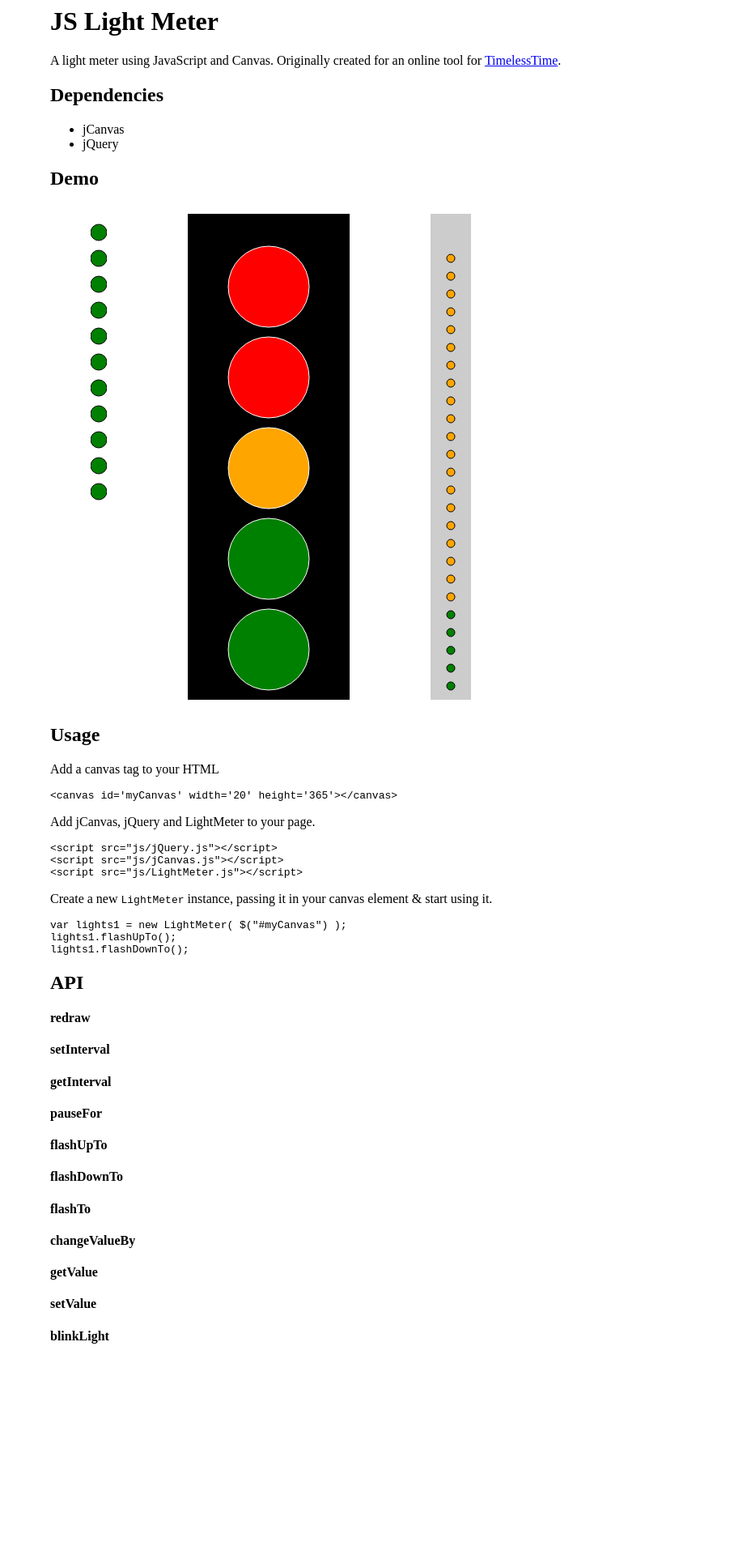
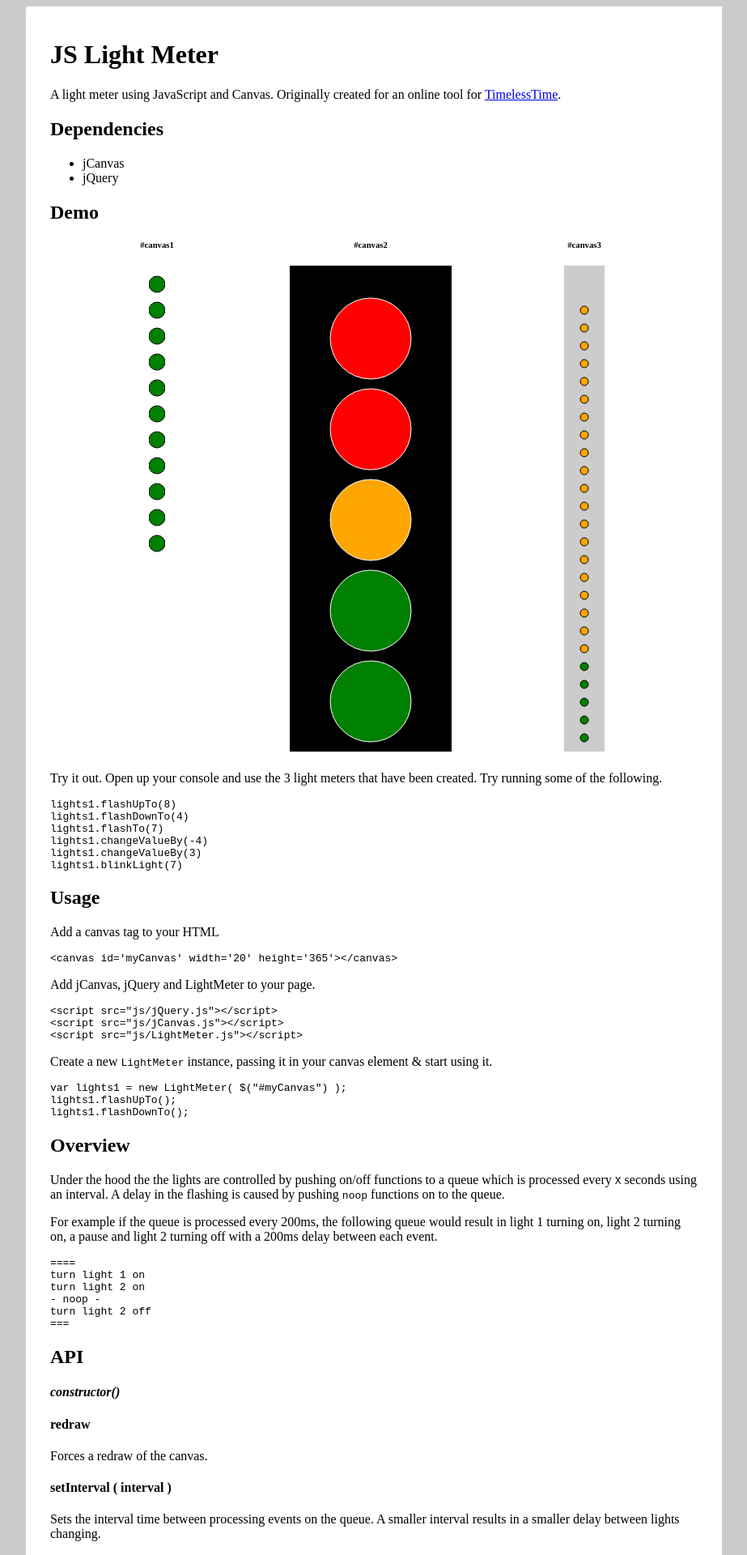
Before and after one commit to andy-berry-dev/js-light-meter, a Jekyll site: the page built from README.md, in a window 1280 px wide. Shown: the top 1920 px of the page at 81% size, without its empty margins (178-1101 px from the left). Built offline with Jekyll 4.4.1, drawn with Linux system fonts in a browser that asks for light colours; Markdown is read by kramdown in place of the engine named in the settings; before the commit the page ends 1680 px from its top, so only the background shows below that; some of the changed text lies outside the part shown.

Commit message:
adding more API/readme docs

````diff
--- a/LightMeter.js
+++ b/LightMeter.js
@@ -12,8 +12,8 @@
 		LIGHT_COLOUR_1		:	"green",
 		LIGHT_COLOUR_2		:	"orange",
 		LIGHT_COLOUR_3		:	"red",
-		WHITE_LIGHT_COLOR	:	"white",
-		LIGHT_OUTLINE_COLOR	:	"black"
+		WHITE_LIGHT_COLOUR	:	"white",
+		LIGHT_OUTLINE_COLOUR	:	"black"
 	}
 
 
@@ -31,7 +31,7 @@
 		this.lightColour1 = getConfig( config.lightColour1, DEFAULTS.LIGHT_COLOUR_1 );
 		this.lightColour2 = getConfig( config.lightColour2, DEFAULTS.LIGHT_COLOUR_2 );
 		this.lightColour3 = getConfig( config.lightColour3, DEFAULTS.LIGHT_COLOUR_3 );
-		this.lightOutlineColor = getConfig( config.lightOutlineColor, DEFAULTS.LIGHT_OUTLINE_COLOR );
+		this.lightOutlineColour = getConfig( config.lightOutlineColour, DEFAULTS.LIGHT_OUTLINE_COLOUR );
 
 		this.canvasElement = lightsCanvas;
 
@@ -49,7 +49,7 @@
 			var thisLightY = (this.canvasElement.height() - (i * 2 * this.lightRadius)) - this.lightRadius - ((i + 1) * this.lightSpacing);
 
 			// TODO: allow an infinite number of light colours and get rid of the ugly if statement
-			var lightColour = DEFAULTS.WHITE_LIGHT_COLOR;
+			var lightColour = DEFAULTS.WHITE_LIGHT_COLOUR;
 			if (i < this.lightColour1Max)
 			{
 				lightColour = this.lightColour1;
@@ -68,7 +68,7 @@
 				"x" : thisLightX,
 				"y" : thisLightY,
 				"radius" : this.lightRadius,
-				"strokeStyle" : this.lightOutlineColor,
+				"strokeStyle" : this.lightOutlineColour,
 				"state" : "off"
 			}
 		}
--- a/README.md
+++ b/README.md
@@ -19,9 +19,34 @@ A light meter using JavaScript and Canvas. Originally created for an online tool
 ## Demo
 
 <div class="demo">
-	<canvas id='canvas1' width='20' height='365'></canvas>
-	<canvas id='canvas2' width='200' height='600'></canvas>
-	<canvas id='canvas3' width='50' height='600'></canvas>
+	<div class="row">
+		<div class="third-width">
+			<h6>#canvas1</h6>
+		</div>
+		<div class="third-width">
+			<h6>#canvas2</h6>
+		</div>
+		<div class="third-width">
+			<h6>#canvas3</h6>
+		</div>
+	</div>
+	<div class="row">
+		<div class="third-width">
+			<div class="canvas-wrapper canvas1-wrapper">
+				<canvas id='canvas1' width='20' height='365'></canvas>
+			</div>
+		</div>
+		<div class="third-width">
+			<div class="canvas-wrapper canvas2-wrapper">
+				<canvas id='canvas2' width='200' height='600'></canvas>
+			</div>
+		</div>
+		<div class="third-width">
+			<div class="canvas-wrapper canvas3-wrapper">
+				<canvas id='canvas3' width='50' height='600'></canvas>
+			</div>
+		</div>
+	</div>
 </div>
 
 <script>
@@ -51,6 +76,17 @@ A light meter using JavaScript and Canvas. Originally created for an online tool
 	lights3.flashUpTo();
 	lights3.flashDownTo();
 </script>
+
+Try it out. Open up your console and use the 3 light meters that have been created. Try running some of the following.
+
+```
+lights1.flashUpTo(8)
+lights1.flashDownTo(4)
+lights1.flashTo(7)
+lights1.changeValueBy(-4)
+lights1.changeValueBy(3)
+lights1.blinkLight(7)
+```
 
 ## Usage
 
@@ -76,16 +112,111 @@ lights1.flashUpTo();
 lights1.flashDownTo();
 ```
 
+## Overview
+Under the hood the the lights are controlled by pushing on/off functions to a queue which is processed every `X` seconds using an interval.
+A delay in the flashing is caused by pushing `noop` functions on to the queue.
+
+For example if the queue is processed every 200ms, the following queue would result in light 1 turning on, light 2 turning on, a pause and light 2 turning off with a 200ms delay between each event.
+
+```
+====
+turn light 1 on
+turn light 2 on
+- noop -
+turn light 2 off
+===
+```
+
 ## API
 
+#### *constructor()*
+
 #### redraw
-#### setInterval
+Forces a redraw of the canvas.
+
+#### setInterval ( interval )
+Sets the interval time between processing events on the queue. A smaller interval results in a smaller delay between lights changing.
+
 #### getInterval
-#### pauseFor
-#### flashUpTo
-#### flashDownTo
-#### flashTo
-#### changeValueBy
+Returns the current interval time.
+
+#### pauseFor ( pauseCount )
+Adds the specified number of pauses to the queue. If the current interval is 200ms and the pauseFor(5) is called, a pause of 1s will be added to the queue.
+
+#### flashUpTo ( value )
+Sets the lights to flash up to the specified value. If the value is less than the value on the end of the queue nothing will happen.
+
+#### flashDownTo ( value )
+Sets the lights to flash down to the specified value. If the value is greater than the value on the end of the queue nothing will happen.
+
+#### flashTo ( value )
+Flashes the light to a given value. Under the hood, uses **flashUpTo** &amp; **flashDownTo** depending on the current value and the target value.
+
+#### changeValueBy ( value )
+Flashes up/down to the new given value.
+
+#### setValue ( value )
+Sets the value of lights. Unlike `changeValueBy` the lights will not change to this new value.
+
 #### getValue
-#### setValue
-#### blinkLight
+Returns the value of the lights at the end of the queue (i.e. the value after all current items on the queue have been processed.)
+
+#### blinkLight ( numberOfTimesToBlink )
+Blinks the light at the value one about the current value the specified number of times.
+
+
+## Config
+
+#### lightXPosition
+The X position of the middle of each light in the canvas.
+
+#### numberOfLights
+The number of lights to draw.
+
+#### lightRadius
+The radius of each light.
+
+#### lightSpacing
+The vertical spacing between each light.
+
+#### updateInterval
+The update interval - how often to to process the queue.
+
+#### lightColour1Max
+The maximum value for colour1. If set to 3, lights 1-3 will be the colour of `lightColour1` value.
+
+#### lightColour2Max
+The maximum value for colour2. See `lightColour1Max` for details.
+
+#### lightColour3Max
+The maximum value for colour3. See `lightColour1Max` for details.
+If the light number if greater than this value the light colour will be white.
+
+#### lightColour1
+The light for the first set of lights.
+
+#### lightColour2
+The light for the second set of lights.
+
+#### lightColour3
+The light for the third set of lights.
+
+#### lightOutlineColour
+The outline colour for each light.
+
+## Config Defaults
+
+```
+NUMBER_OF_LIGHTS	:	11,
+LIGHT_RADIUS		:	10,
+LIGHT_SPACING		:	12,
+UPDATE_INTERVAL		:	100,
+LIGHT_X_POSITION	:	undefined, // null == use canvas width / 2
+LIGHT_COLOUR_1_MAX	:	3,
+LIGHT_COLOUR_2_MAX	:	7,
+LIGHT_COLOUR_1		:	"green",
+LIGHT_COLOUR_2		:	"orange",
+LIGHT_COLOUR_3		:	"red",
+WHITE_LIGHT_COLOUR	:	"white",
+LIGHT_OUTLINE_COLOUR	:	"black"
+```
--- a/css/style.css
+++ b/css/style.css
@@ -1,12 +1,29 @@
+
+body {
+	background-color:#ccc;
+}
 
 #content {
 	max-width: 800px;
+	padding:20px 30px;
+	background-color:white;
 	margin:0 auto;
 }
 
+.canvas1-wrapper {
+	width:20px;
+}
+.canvas2-wrapper {
+	width:200px;
+}
+.canvas3-wrapper {
+	width:50px;
+}
+
+
 canvas {
 	float:left;
-	margin:10px 50px;
+	margin:10px auto;
 }
 #canvas1 {
 }
@@ -18,5 +35,19 @@ canvas {
 }
 
 .demo {
-	height:620px;
+	height:640px;
 }
+.third-width {
+	width:33%;
+	float: left;
+}
+.row {
+	clear: both;
+	text-align: center;
+}
+.row * {
+	margin: 0;
+}
+.canvas-wrapper {
+	margin:20px auto;
+}
````
Also changed, not shown: other parts of README.md (+1 -1 lines).
